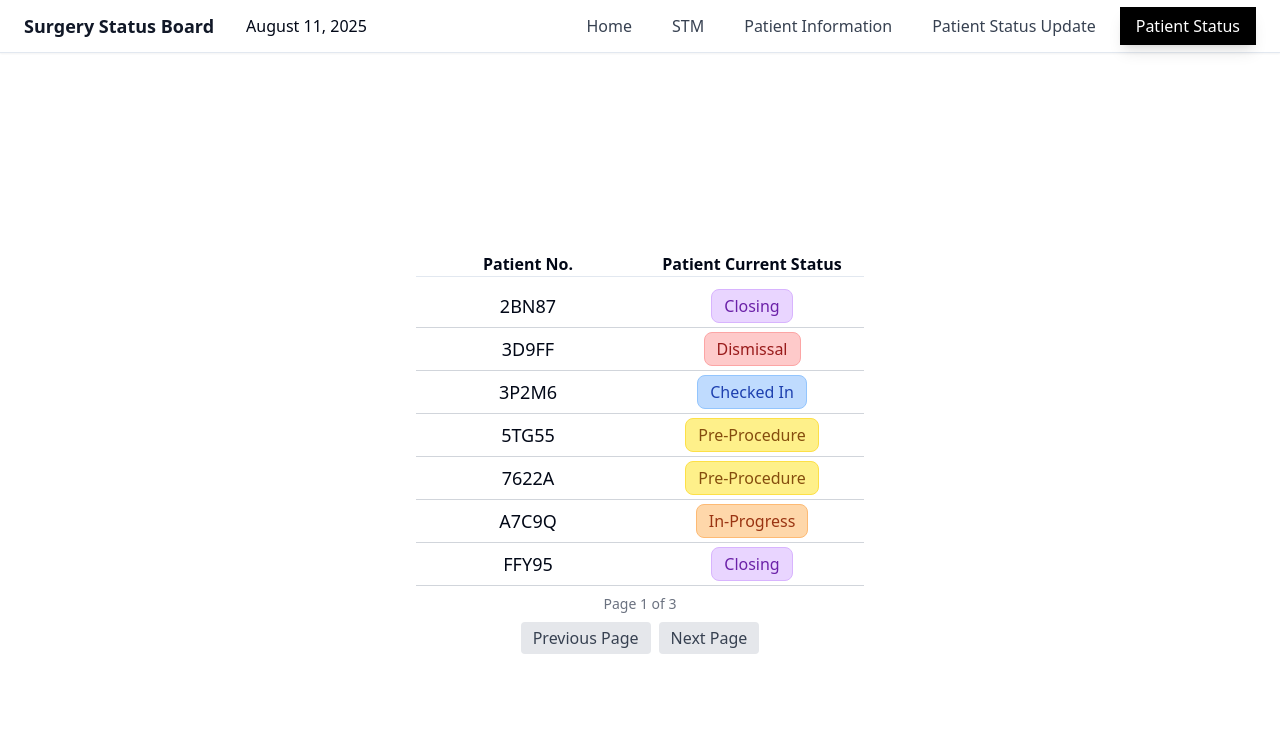
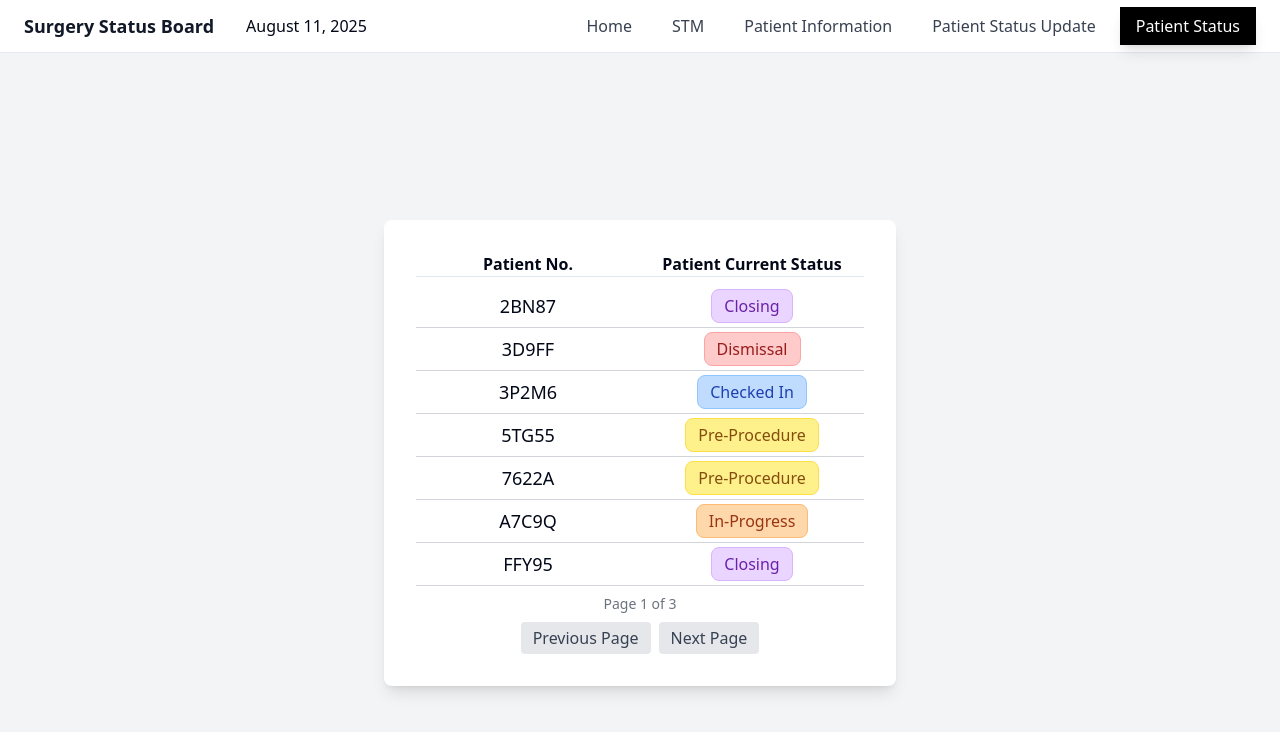
Before and after one commit to chingu-voyages/V56-tier1-team-01, a React (Vite) app: page /patient-status in a window 1280 px wide. Shown: the top 732 px of the page. Built offline with nearby package versions, Linux system fonts and the light colour scheme.

Commit message:
style to match patient info form

```diff
--- a/src/components/PatientStatusDisplay.jsx
+++ b/src/components/PatientStatusDisplay.jsx
@@ -163,9 +163,9 @@
   }, [patientCurrentStatus]);
 
   return (
-    <div className="flex flex-col items-center justify-center min-h-screen">
-
-      <div className="w-full max-w-md">
+    <div className="min-h-screen flex items-center justify-center bg-gray-100">
+      <div className="w-full max-w-lg bg-white rounded-lg shadow-lg p-8">
+        {/* main content */}
         <div className="flex font-bold border-b mb-2">
           <div className="w-1/2 text-center">Patient No.</div>
           <div className="w-1/2 text-center">Patient Current Status</div>
@@ -233,7 +233,6 @@
             </button>
           </div>
         </div>
-
       </div>
     </div>
   )
```
